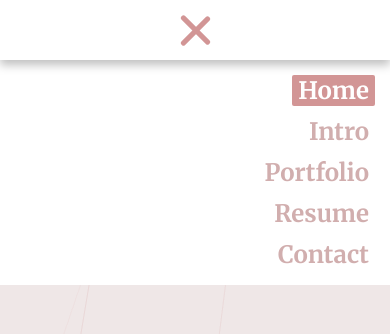
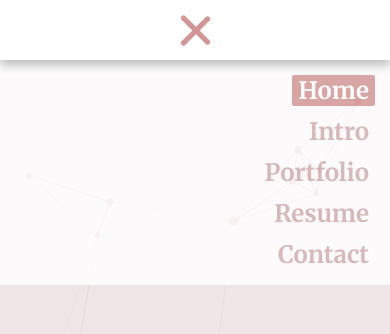
Before and after one commit to valerio-alan/Jane-Casto-Portfolio, a React (Vite) app: page / in a window 390 px wide. Both pictures are taken after a click on the element 195 px from the left and 30 px from the top of the page. Shown: the top 334 px of the page. Built offline with nearby package versions, Linux system fonts and the light colour scheme.

Commit message:
Added transparency to mobile nav menu

```diff
--- a/src/components/Header.jsx
+++ b/src/components/Header.jsx
@@ -57,7 +57,10 @@ export default function Header(props) {
                     <div className='header-icon-line' style={{transform: props.navOpen ? 'translateY(-11.5px) rotate(-45deg)' : ''}}></div>
                 </div>
             </header>
-            <div className='header-mobile-nav mobile' style={{transform: props.navOpen ? 'translateY(0)' : 'translateY(-100%)'}}>
+            <div className='header-mobile-nav mobile' style={{
+                transform: props.navOpen ? 'translateY(0)' : 'translateY(-100%)',
+                opacity: props.navOpen ? '0.8' : '0'
+            }}>
                 {linkEls}
             </div>
         </div>
--- a/src/index.css
+++ b/src/index.css
@@ -170,7 +170,7 @@ header a {
     padding: 10px;
     width: 100%;
     z-index: -1;
-    transition: transform 0.4s ease;
+    transition: transform 0.4s ease, opacity 0.4s ease;
   }
 
   .header-link {
```
